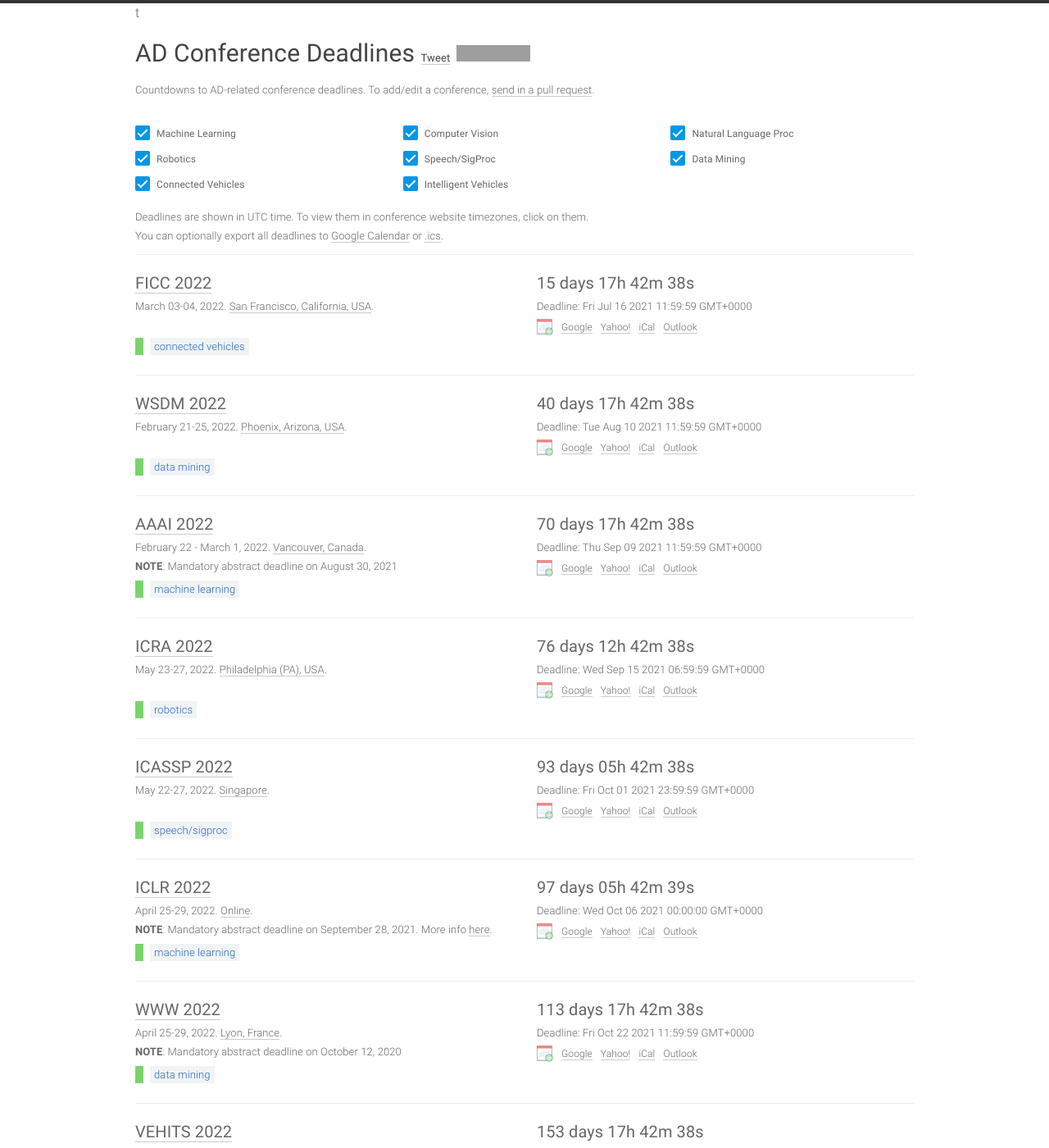
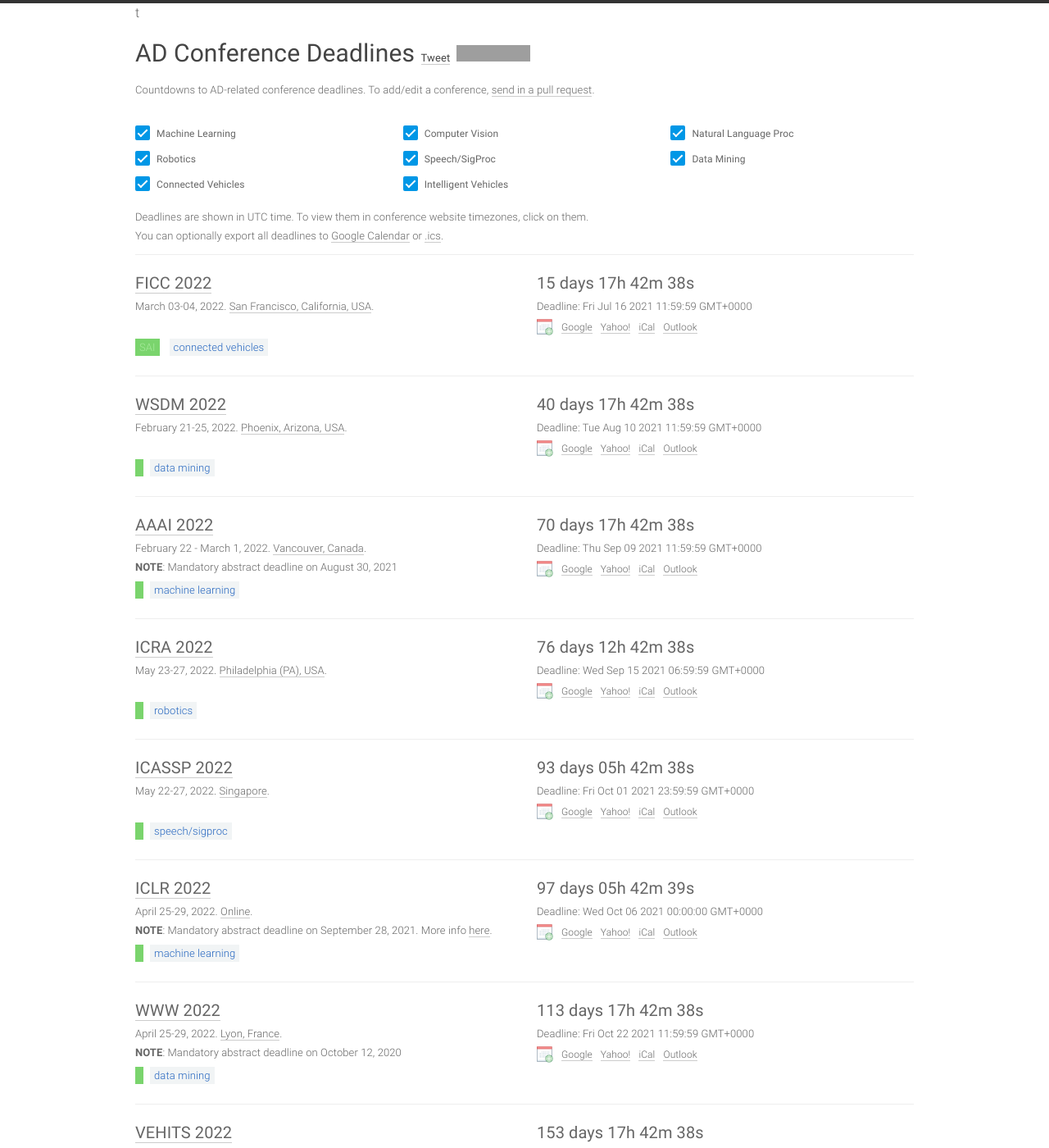
Before and after one commit to paperswithcode/ai-deadlines, a Jekyll site: the page built from index.html, in a window 1280 px wide and 1400 px high. Shown: the whole window at 82% size. Built offline with Jekyll 4.4.1, drawn with Linux system fonts in a browser that asks for light colours; comment, search, counter and statistics services are not loaded; grey boxes are pictures that could not be loaded.

Commit message:
Update home.html

```diff
--- a/_layouts/home.html
+++ b/_layouts/home.html
@@ -110,7 +110,7 @@
             <div class="row">
               <div class="col-xs-12">
                 {% for host in conf.sub %}
-                <span title="Click to only show {{sub}} conferences" data-sub="{{host}}" class="host-sub {{sub}}-tag"></span>
+                <span title="Click to only show {{sub}} conferences" data-sub="{{host}}" class="host-sub {{sub}}-tag">{{conf.host}}</span>
                 {% endfor %}
                 {% for sub in conf.sub %}
                 <span title="Click to only show {{sub}} conferences" data-sub="{{sub}}" class="conf-sub {{sub}}-tag"></span>
```
